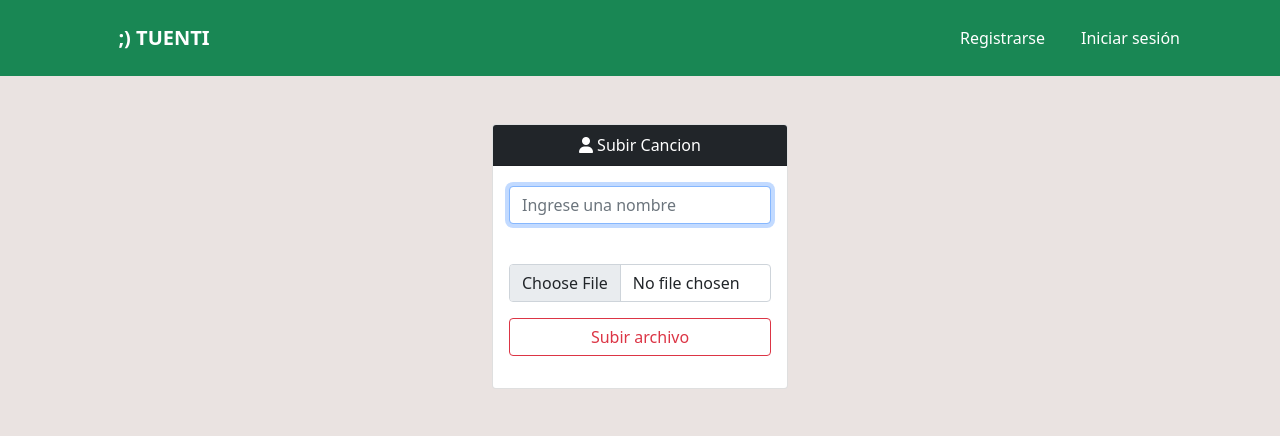
After one commit to Jesus-7777/glaleria-Imagenes, a Flask app: page /subirMusic in a window 1280 px wide. The commit adds this page. Shown: the top 436 px of the page. Run offline with Flask 2, Linux system fonts and the light colour scheme; some libraries are stand-ins or nearby versions.

Commit message:
listando musica

```diff
--- a/main.py
+++ b/main.py
@@ -1,8 +1,8 @@
 from pyexpat import model
 from flask import Flask, render_template, request, redirect, url_for, flash, session
 from models import userLogueo
-from controllers import controllerUser, mostrarImagenController, deleteimagenController,imageController
-from models import validacionModels
+from controllers import controllerUser, mostrarImagenController, deleteimagenController,imageController, controllerMusic
+from models import validacionModels, verMusic
 from models import modelUser
 
 
@@ -150,10 +150,20 @@ def cambiarStatus(id):
 
 @app.get("/radio")
 def vistaRadio():
+    resultMusic=verMusic.getMusic()
+    print(resultMusic)
+    return render_template("./radio/radioIndex.html",resultMusic=resultMusic)
+
+@app.get("/subirMusic")
+def subirMusic():
+    return render_template("./radio/subirCancion.html")
+
+@app.route("/subirMusic", methods=['GET', 'POST'])
+def subirMusicPost():
+    nombre = request.form['nombre']
+    cancion = request.files['cancion']
+    if controllerMusic.subir(nombre, cancion):
+        flash("El archivo se agrego correctamente ✅", "exito")
     return render_template("./radio/radioIndex.html")
 
-@app.get("/misCanciones")
-def misCanciones():
-    return render_template("./radio/misCanciones.html")
-
 app.run(debug=True)
--- a/templates/header.html
+++ b/templates/header.html
@@ -12,18 +12,6 @@
       </button>
       <div class="collapse navbar-collapse" id="navbarText">
         <ul class="navbar-nav me-auto mb-2 mb-lg-0">
-            <li class="nav-item dropdown">
-                <a class="nav-link dropdown-toggle" href="#" id="navbarDropdown" role="button"
-                    data-bs-toggle="dropdown" aria-expanded="false">
-                    Inicio
-                </a>
-                <ul class="dropdown-menu" aria-labelledby="navbarDropdown">
-                    <li><a class="dropdown-item" href="#">Suport</a></li>
-                    <li><a class="dropdown-item" href="#">API</a></li>
-                    <li><hr class="dropdown-divider"></li>
-                    <li><a class="dropdown-item" href="#">Developers</a></li>
-                </ul>
-            </li>
         </ul>
         <ul class="navbar-nav mb-2 mb-lg-0">
           {% if 'loggedin' in session %}
--- /dev/null
+++ b/templates/radio/subirCancion.html
@@ -0,0 +1,52 @@
+{% extends "base.html" %}
+
+{%block titulo%}
+    miscanciones
+{% endblock %}
+
+
+{%block contenido%}
+<div class="container py-5 col-10 col-sm-10 col-md-8 col-lg-5 col-xl-3">
+    <div class="card">
+        <div class="card-header bg-dark text-white text-center">
+            <i class='fa fa-user'>&nbsp;</i>Subir Cancion
+        </div>
+
+        <div class="card-body" style="padding-top: 20px; ">
+                        <form action="{{url_for('subirMusic')}}" enctype="multipart/form-data" method="POST">
+                            <div>
+                                <input type="text"  name="nombre" class="form-control" placeholder="Ingrese una nombre" tabindex="1" value="{{ nombre }}"  autofocus required>
+                            </div>
+                            <br>
+                            <div>
+                                <input type="file" class="form-control my-3" accept="mp3" required name="cancion">
+                            </div>
+
+                                <button type="submit" class="btn btn-outline-danger" tabindex="2" style="width: 100%;">Subir archivo</button>
+
+                        </form>
+                        <p>
+                            <!-- Formulario de crear ususario -->
+                                    {% with messages = get_flashed_messages(with_categories=true) %}
+                                        {% if messages %}
+                                            <ul class=flashes>
+                                            {% for category, message in messages %}
+                                                {%if category=="exito"%}
+                                                    <div class="alert alert-success" role="alert">
+                                                        <div class="{{ category }}">{{ message }}</div>
+                                                    </div>
+                                                {%endif%}
+                                                {%if category=="error"%}
+                                                <div class="alert alert-danger {{ category }}">
+                                                    {{ message }}
+                                                </div>
+                                                {%endif%}
+                                            {% endfor %}
+                                            </ul>
+                                        {% endif %}
+                                    {% endwith %}
+                        </p>
+                    </div>
+                </div>
+            </div>
+{% endblock %}
```
Also changed, not shown: controllers/controllerMusic.py (added, +8 -0 lines), models/createMusic.py (added, +9 -0 lines), models/verMusic.py (added, +10 -0 lines), static/js/radioJs.js (+2 -17 lines), templates/radio/misCanciones.html (deleted, +0 -30 lines), templates/radio/radioIndex.html (+17 -4 lines), 2 other files.
